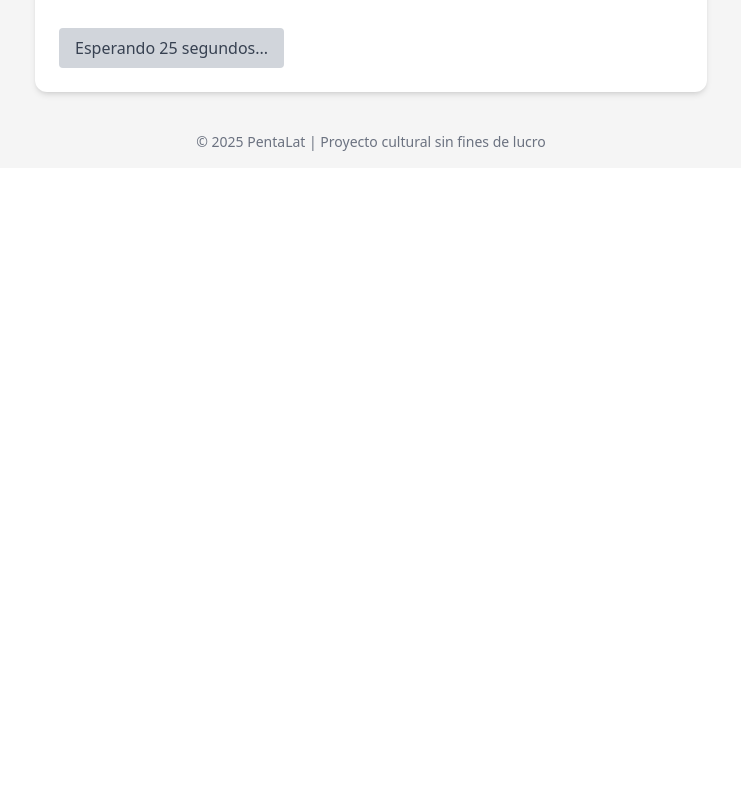
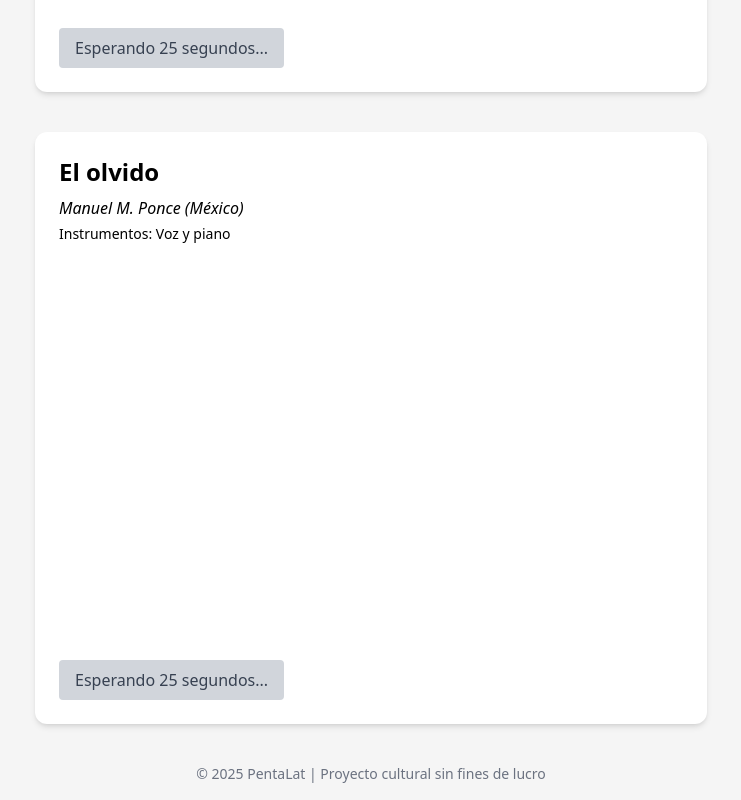
Before and after one commit to isaacpiano/pentalatin, a React (Vite) app: page /scores in a window 1280 px wide. Shown: the part 1388-2188 px from the top of the page, without its empty margins (269-1010 px from the left). Before the commit the page ends 1556 px from the top, so only its background shows below. Built offline with nearby package versions, Linux system fonts and the light colour scheme.

Commit message:
Update Scores.jsx

```diff
--- a/src/Scores.jsx
+++ b/src/Scores.jsx
@@ -55,6 +55,13 @@ export default function Scores() {
       bio: "María Grever (1885–1951) fue una compositora mexicana pionera, autora de más de 800 canciones incluyendo el bolero 'Te quiero dijiste'.",
       pdfUrl: "/te-quiero-dijiste-grever.pdf",
     },
+    {
+    title: "El olvido",
+    composer: "Manuel M. Ponce",
+    country: "México",
+    instruments: "Voz y piano",
+    pdfUrl: "/el-olvido-ponce.pdf"
+    }
   ];
 
   return (
```
